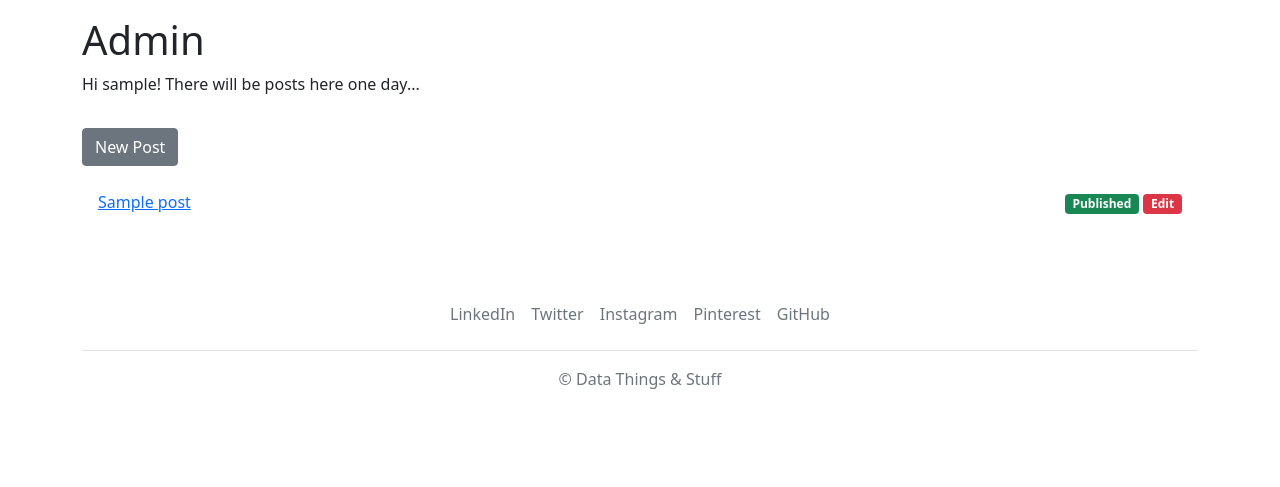
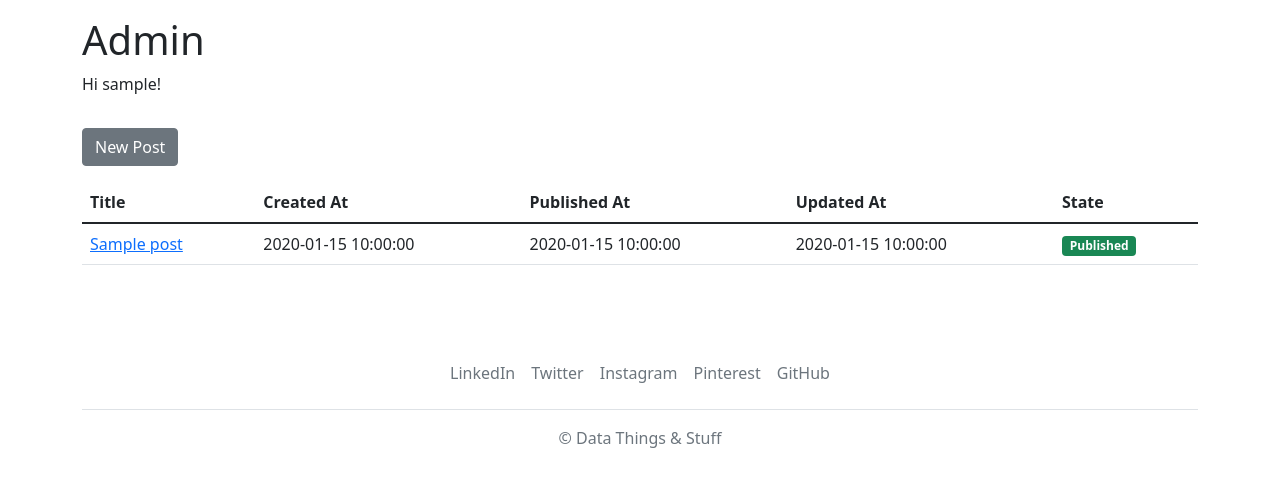
Before and after one commit to nickbap/DataThingsAndStuff, a Flask app: page /admin in a window 1280 px wide. Shown: the part 56-543 px from the top of the page. Run offline with Flask 2, Linux system fonts and the light colour scheme; a user stored in the database is signed in; tables that the repository leaves empty hold one stand-in row (values such as "Sample post"); some libraries are stand-ins or nearby versions.

Commit message:
Display posts in a table for admin page

```diff
--- a/dtns/constants.py
+++ b/dtns/constants.py
@@ -4,4 +4,10 @@ class PostStatus:
     PUBLISHED = "published"
 
 
+POST_STATUS_STYLE = {
+    PostStatus.ARCHIVED: "badge bg-dark",
+    PostStatus.DRAFT: "badge bg-warning text-dark",
+    PostStatus.PUBLISHED: "badge bg-success",
+}
+
 ALLOWABLE_IMAGE_TYPES = [".jpg", ".jpeg", ".png", ".gif"]
--- a/dtns/routes.py
+++ b/dtns/routes.py
@@ -18,6 +18,7 @@ from werkzeug.security import check_password_hash
 from werkzeug.utils import secure_filename
 
 from dtns import db
+from dtns.constants import POST_STATUS_STYLE
 from dtns.constants import PostStatus
 from dtns.forms import BlogPostForm
 from dtns.forms import ImageUploadForm
@@ -69,7 +70,9 @@ def admin():
             )
         else:
             flash("Something went wrong with your login! Please try again.", "danger")
-    return render_template("admin.html", form=form, posts=posts)
+    return render_template(
+        "admin.html", form=form, posts=posts, POST_STATUS_STYLE=POST_STATUS_STYLE
+    )
 
 
 @main.route("/create", methods=["GET", "POST"])
--- a/dtns/templates/admin.html
+++ b/dtns/templates/admin.html
@@ -37,39 +37,45 @@
         </div>
         {% elif current_user.is_authenticated %}
         <div>
-            Hi {{ current_user.username }}! There will be posts here one day...
+            Hi {{ current_user.username }}!
             <div class="py-3">
                 <div class="btn-group py-3" role="group">
                     <button type="button" class="btn btn-secondary">
                         <a class="text-reset text-decoration-none" href="{{ url_for('main.create') }}">New Post</a>
                     </button>
                 </div>
-                <div id="post-list">
+                <div id="post-table">
                     {% if posts %}
-                    <ul class="list-group list-group-flush">
-                        {% for post in posts %}
-                        <li class="list-group-item d-flex justify-content-between align-items-center">
-                            <a href="{{ url_for('main.preview', slug=post.slug) }}">
-                                {{ post.title }}
-                            </a>
-                            <div>
-                                {% if post.state == 'published' %}
-                                <span class="badge bg-success">
-                                    {% elif post.state == 'draft' %}
-                                    <span class="badge bg-warning text-dark">
-                                        {% elif post.state == 'archived' %}
-                                        <span class="badge bg-dark">
-                                            {% else %}
-                                            <span class="badge bg-primary">
-                                                {% endif %}
-                                                {{ post.state.title() }}</span>
-
-                                            <a href="{{ url_for('main.edit', post_id=post.id) }}"
-                                                class="badge bg-danger text-decoration-none">Edit</a>
-                            </div>
-                        </li>
-                        {% endfor %}
-                    </ul>
+                    <div class="table-responsive">
+                        <table class="table">
+                            <thead>
+                                <tr>
+                                    <th scope="col">Title</th>
+                                    <th scope="col">Created At</th>
+                                    <th scope="col">Published At</th>
+                                    <th scope="col">Updated At</th>
+                                    <th scope="col">State</th>
+                                </tr>
+                            </thead>
+                            <tbody>
+                                {% for post in posts %}
+                                <tr>
+                                    <td>
+                                        <a href="{{ url_for('main.preview', slug=post.slug) }}">{{ post.title }}</a>
+                                    </td>
+                                    <td>{{ post.created_at }}</td>
+                                    <td>{{ post.published_at if post.published_at else '' }}</td>
+                                    <td>{{ post.updated_at }}</td>
+                                    <td>
+                                        <span class="{{ POST_STATUS_STYLE[post.state] }}">
+                                            {{ post.state.title() }}
+                                        </span>
+                                    </td>
+                                </tr>
+                                {% endfor %}
+                            </tbody>
+                        </table>
+                    </div>
                     {% endif %}
                 </div>
             </div>
```
Also changed, not shown: tests/test_auth.py (+1 -1 lines).
